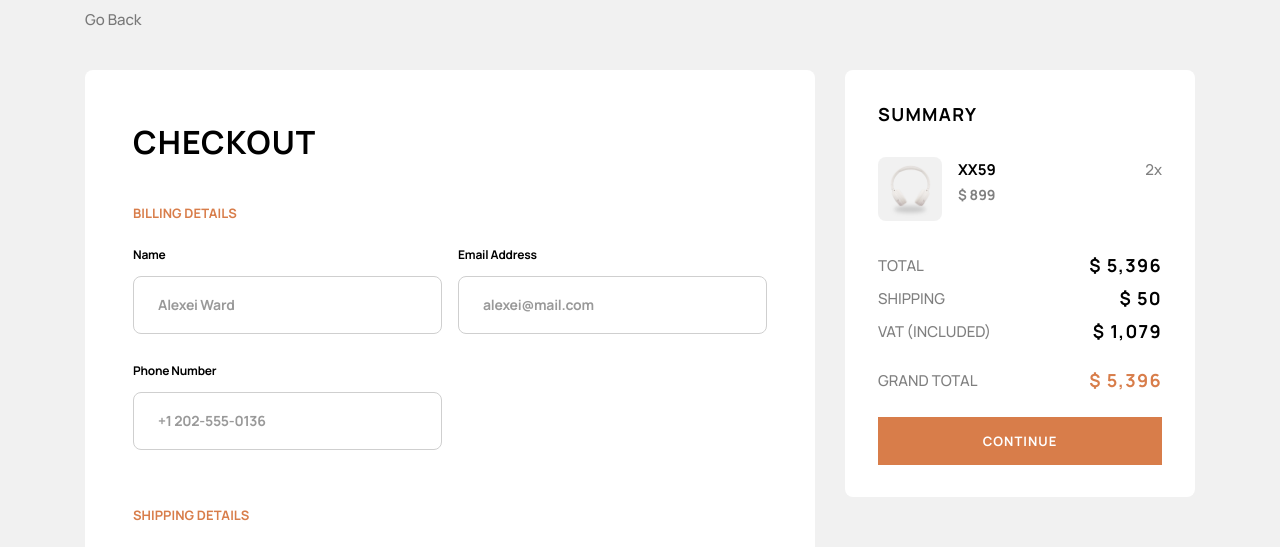
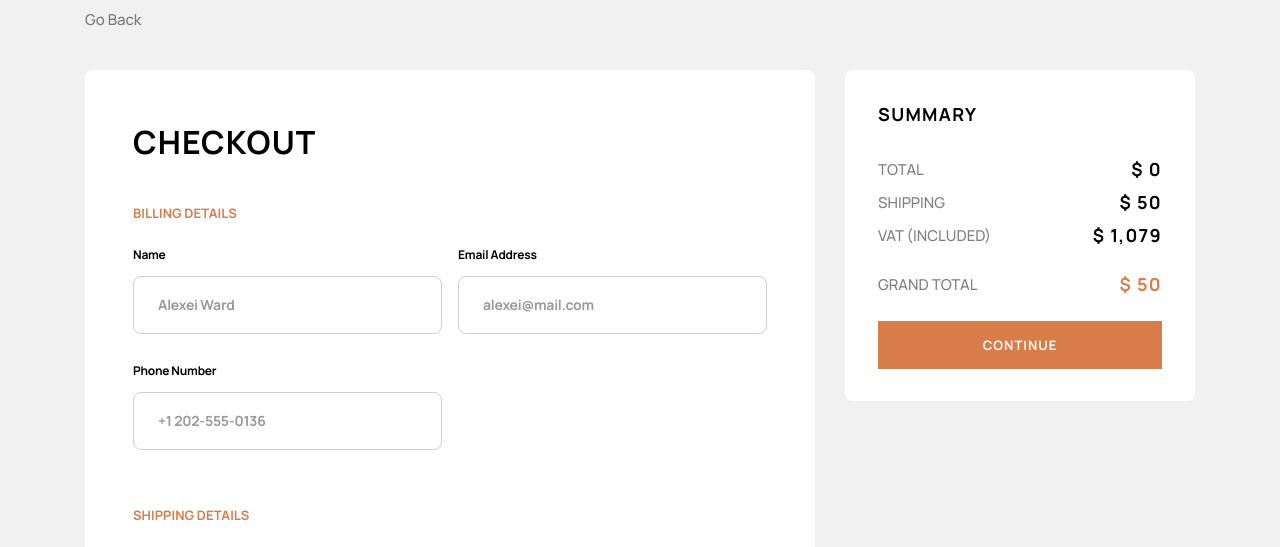
Before and after one commit to DanoBroz/audiophile-ecommerce, a React (Create React App) app in the folder client/: page /checkout in a window 1280 px wide. Shown: the part 169-716 px from the top of the page. Built offline with nearby package versions, Linux system fonts and the light colour scheme.

Commit message:
add cart items with shipping calc to checkout

```diff
--- a/client/src/components/Cart.tsx
+++ b/client/src/components/Cart.tsx
@@ -117,7 +117,7 @@ export const Cart = (props: CartProps) => {
                     <span className='inline-block uppercase text-black/50'>
                         total
                     </span>
-                    <h6>$ {cartState.totalAmount}</h6>
+                    <h6>$ {cartState.totalAmount.toLocaleString()}</h6>
                 </div>
                 <Button
                     onClick={navigateToCheckout}
--- a/client/src/pages/checkout/components/Summary.tsx
+++ b/client/src/pages/checkout/components/Summary.tsx
@@ -1,32 +1,41 @@
+import { useContext } from 'react'
 import productTestImage from '../../../assets/product-xx59-headphones/desktop/image-product.jpg'
 import { Button } from '../../../components'
+import { CartContext } from '../../../context'
 
 export const Summary = () => {
+    const { cartState } = useContext(CartContext)
+    const grandTotal = cartState.totalAmount + 50
+
     return (
         <div className='sticky top-5 self-start rounded-lg py-8 px-[33px]'>
             <h6 className='pb-[31px]'>summary</h6>
+            {cartState.cartItems.map((cartItem) => (
                 <div className='flex items-start justify-between pb-8'>
                     <div className='flex gap-4'>
                         <div
                             style={{
-                            backgroundImage: `url(${productTestImage})`,
+                                backgroundImage: `url(${cartItem.image})`,
                             }}
                             className='h-16 w-16 rounded-lg bg-cover bg-center bg-no-repeat'
                         ></div>
                         <div className='flex flex-col font-bold'>
-                        <span className='uppercase'>xx59</span>
+                            <span className='uppercase'>
+                                {cartItem.name.split(' ')[0]}
+                            </span>
                             <span className='text-sm leading-[25px] tracking-normal text-black/50'>
-                            $ 899
+                                $ {cartItem.pricePerItem}
                             </span>
                         </div>
                     </div>
-                <span className='text-black/50'>2x</span>
+                    <span className='text-black/50'>{cartItem.amount}x</span>
                 </div>
+            ))}
             <div className='flex justify-between pb-2'>
                 <span className='inline-block uppercase text-black/50'>
                     total
                 </span>
-                <h6>$ 5,396</h6>
+                <h6>$ {cartState.totalAmount.toLocaleString()}</h6>
             </div>
             <div className='flex justify-between pb-2'>
                 <span className='inline-block uppercase text-black/50'>
@@ -44,7 +53,9 @@ export const Summary = () => {
                 <span className='inline-block uppercase text-black/50'>
                     grand total
                 </span>
-                <h6 className='text-Orange-dark'>$ 5,396</h6>
+                <h6 className='text-Orange-dark'>
+                    $ {grandTotal.toLocaleString()}
+                </h6>
             </div>
             <Button className='w-full justify-center'>continue</Button>
         </div>
```
Lines whose indentation alone changed are shown as unchanged.
